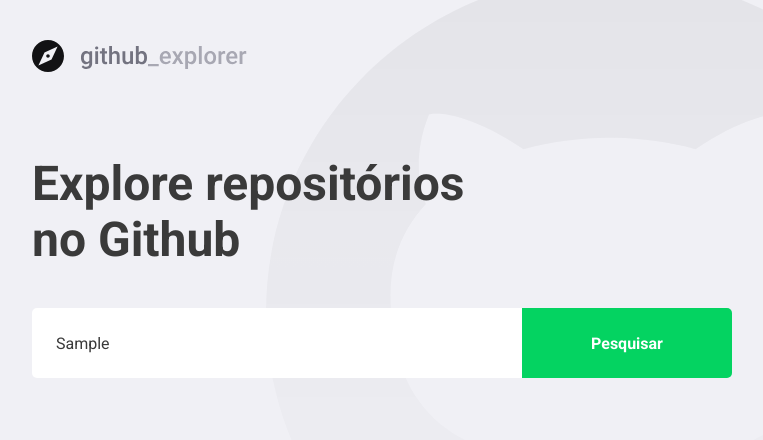
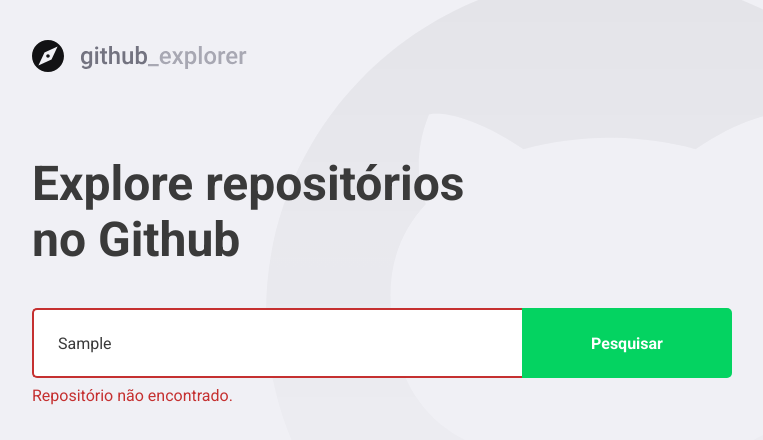
Before and after one commit to Jeffgss/github-explorer, a React (Create React App) app: page / in a window 1280 px wide. Both pictures are taken after typing "Sample" into the empty fields and a click on the button "Pesquisar". Shown: the top 440 px of the page, without its empty margins (148-911 px from the left). Built offline with nearby package versions, Linux system fonts and the light colour scheme; no server answers.

Commit message:
handle errors

```diff
--- a/src/pages/Dashboard/index.tsx
+++ b/src/pages/Dashboard/index.tsx
@@ -4,7 +4,7 @@
 
 import LogoImg from "../../assets/logo.svg";
 
-import { Title, Form, Repositories } from "./styles";
+import { Title, Form, Repositories, Error } from "./styles";
 
 interface Repository {
   full_name: string;
@@ -17,6 +17,7 @@
 
 const Dashboard: React.FC = () => {
   const [newRepo, setNewRepo] = useState("");
+  const [inputError, setInputError] = useState("");
   const [repositories, setRepositories] = useState<Repository[]>([]);
 
   async function handleAddRepository(
@@ -24,12 +25,22 @@
   ): Promise<void> {
     event.preventDefault();
 
-    const response = await api.get<Repository>(`repos/${newRepo}`);
+    if (!newRepo) {
+      setInputError("Digite o autor/nome do repositório.");
+      return;
+    }
 
-    const repository = response.data;
+    try {
+      const response = await api.get<Repository>(`repos/${newRepo}`);
 
-    setRepositories([...repositories, repository]);
-    setNewRepo("");
+      const repository = response.data;
+
+      setRepositories([...repositories, repository]);
+      setNewRepo("");
+      setInputError("");
+    } catch (err) {
+      setInputError("Repositório não encontrado.");
+    }
   }
 
   return (
@@ -37,7 +48,7 @@
       <img src={LogoImg} alt="Github Explorer" />
       <Title>Explore repositórios no Github</Title>
 
-      <Form onSubmit={handleAddRepository}>
+      <Form hasError={!!inputError} onSubmit={handleAddRepository}>
         <input
           value={newRepo}
           onChange={(e) => setNewRepo(e.target.value)}
@@ -45,6 +56,8 @@
         />
         <button type="submit">Pesquisar</button>
       </Form>
+
+      {inputError && <Error>{inputError}</Error>}
 
       <Repositories>
         {repositories.map((repository) => (
--- a/src/pages/Dashboard/styles.ts
+++ b/src/pages/Dashboard/styles.ts
@@ -1,5 +1,9 @@
-import styled from "styled-components";
+import styled, { css } from "styled-components";
 import { shade } from "polished";
+
+interface FormProps {
+  hasError: boolean;
+}
 
 export const Title = styled.h1`
   font-size: 48px;
@@ -10,7 +14,7 @@
   margin-top: 80px;
 `;
 
-export const Form = styled.form`
+export const Form = styled.form<FormProps>`
   margin-top: 40px;
   max-width: 700px;
   display: flex;
@@ -19,9 +23,16 @@
     flex: 1;
     height: 70px;
     padding: 0 24px;
-    border: 0;
+    border: 2px solid #fff;
+    border-right: 0;
     border-radius: 5px 0 0 5px;
     color: #3a3a3a;
+
+    ${(props) =>
+      props.hasError &&
+      css`
+        border-color: #c53030;
+      `}
 
     &::placeholder {
       color: #a8a8b3;
@@ -41,6 +52,12 @@
       background: ${shade(0.2, "#04d361")};
     }
   }
+`;
+
+export const Error = styled.span`
+  display: block;
+  color: #c53030;
+  margin-top: 8px;
 `;
 
 export const Repositories = styled.div`
```
